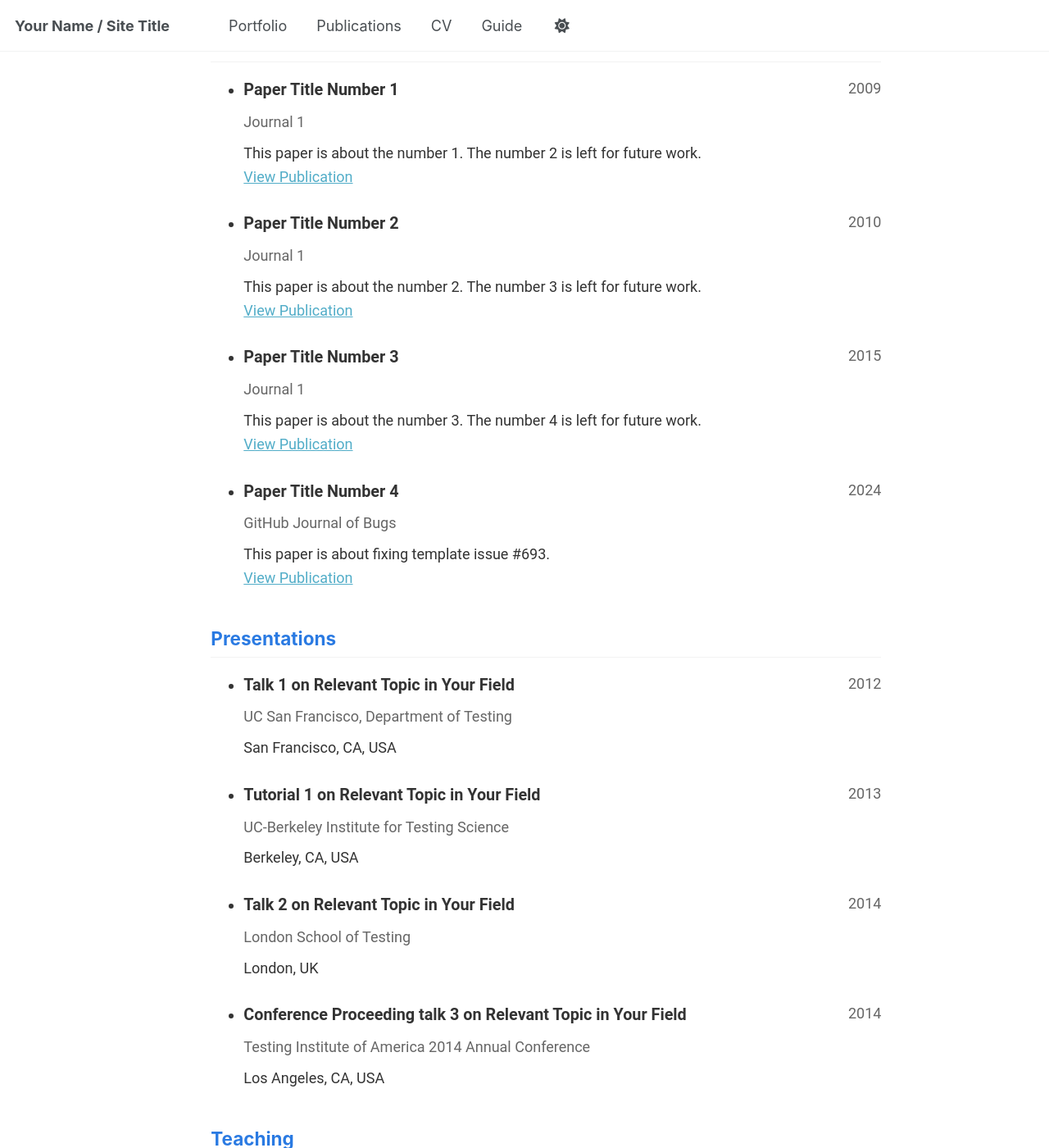
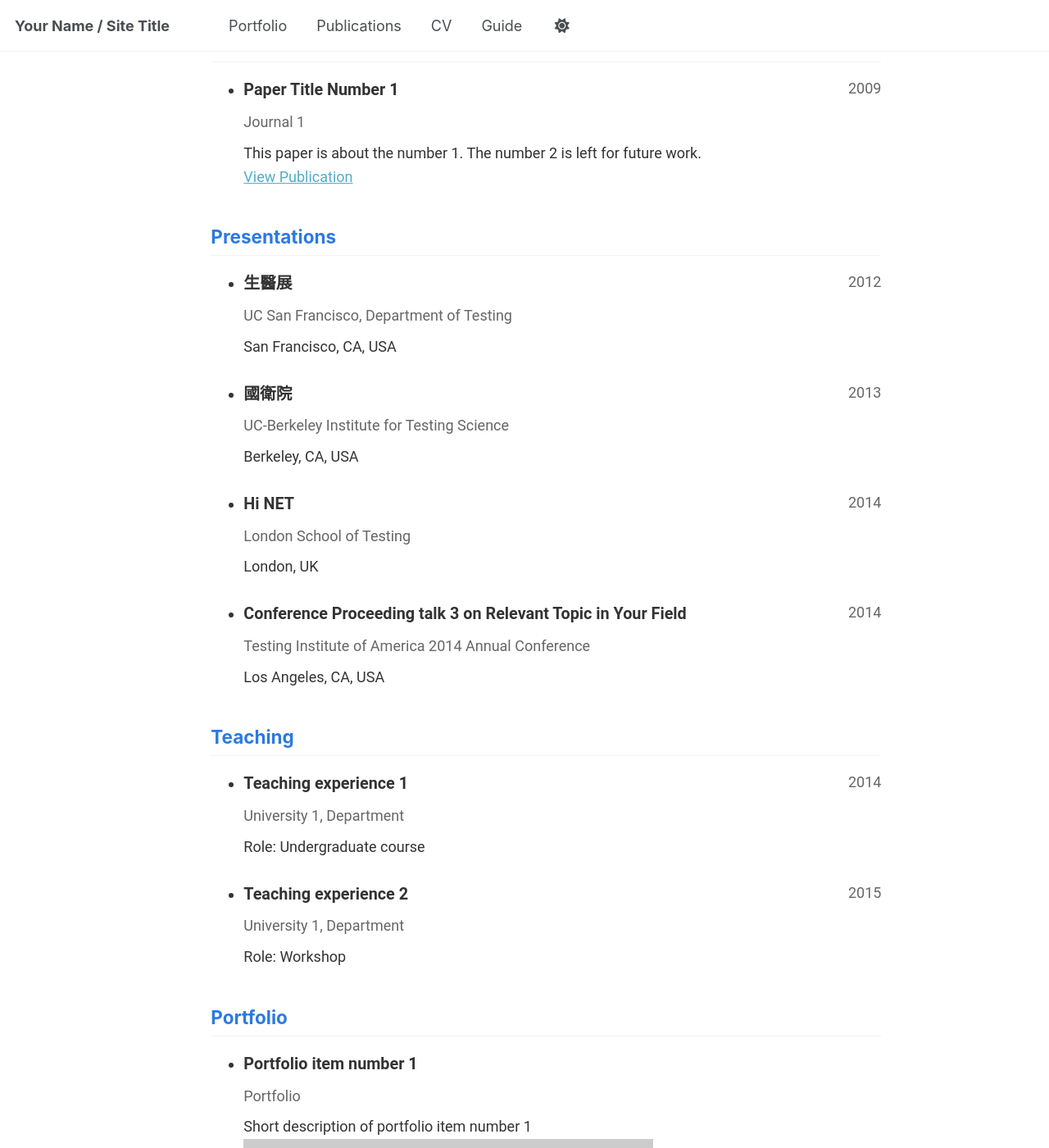
Before and after one commit to novia-aa/novia-aa.github.io, a Jekyll site: the page built from _pages/cv-json.md, in a window 1280 px wide and 1400 px high, scrolled down 843 px. Shown: the whole window at 82% size. Built offline with Jekyll 4.4.1, drawn with Linux system fonts in a browser that asks for light colours; a script that is not in the unit is left out; some of the changed text lies outside the part shown.

Commit message:
Update cv.json

```diff
--- a/_data/cv.json
+++ b/_data/cv.json
@@ -1,29 +1,19 @@
 {
   "basics": {
-    "name": "Your Sidebar Name",
-    "email": "none@example.org",
+    "name": "Yu-Tong Chuang",
+    "email": "chuan120@umn.edu",
     "phone": "",
     "website": "https://academicpages.github.io",
     "summary": "Currently employed at Red Brick University. Short biography for the left-hand sidebar",
     "location": {
       "address": "",
       "postalCode": "",
-      "city": "Earth",
+      "city": "MN, US",
       "countryCode": "US",
       "region": ""
     },
     "profiles": [
-      {
-        "network": "Google Scholar",
-        "username": "",
-        "url": "https://scholar.google.com/citations?user=PS_CX0AAAAAJ"
-      },
-      {
-        "network": "ORCID",
-        "username": "",
-        "url": "http://orcid.org/yourorcidurl"
-      },
-      {
+        {
         "network": "GitHub",
         "username": "academicpages",
         "url": "https://github.com/academicpages"
@@ -34,10 +24,10 @@
   "education": [
     {
       "institution": "GitHub University",
-      "area": "Ph.D in Version Control Theory",
+      "area": "M.S in Conputer Science",
       "studyType": "",
       "startDate": "",
-      "endDate": "2018",
+      "endDate": "2026",
       "gpa": null,
       "courses": []
     },
@@ -71,46 +61,25 @@
       "releaseDate": "2009-10-01",
       "website": "http://academicpages.github.io/files/paper1.pdf",
       "summary": "This paper is about the number 1. The number 2 is left for future work."
-    },
-    {
-      "name": "Paper Title Number 2",
-      "publisher": "Journal 1",
-      "releaseDate": "2010-10-01",
-      "website": "http://academicpages.github.io/files/paper2.pdf",
-      "summary": "This paper is about the number 2. The number 3 is left for future work."
-    },
-    {
-      "name": "Paper Title Number 3",
-      "publisher": "Journal 1",
-      "releaseDate": "2015-10-01",
-      "website": "http://academicpages.github.io/files/paper3.pdf",
-      "summary": "This paper is about the number 3. The number 4 is left for future work."
-    },
-    {
-      "name": "Paper Title Number 4",
-      "publisher": "GitHub Journal of Bugs",
-      "releaseDate": "2024-02-17",
-      "website": "http://academicpages.github.io/files/paper3.pdf",
-      "summary": "This paper is about fixing template issue #693."
     }
   ],
   "presentations": [
     {
-      "name": "Talk 1 on Relevant Topic in Your Field",
+      "name": "生醫展",
       "event": "UC San Francisco, Department of Testing",
       "date": "2012-03-01",
       "location": "San Francisco, CA, USA",
       "description": ""
     },
     {
-      "name": "Tutorial 1 on Relevant Topic in Your Field",
+      "name": "國衛院",
       "event": "UC-Berkeley Institute for Testing Science",
       "date": "2013-03-01",
       "location": "Berkeley, CA, USA",
       "description": ""
     },
     {
-      "name": "Talk 2 on Relevant Topic in Your Field",
+      "name": "Hi NET",
       "event": "London School of Testing",
       "date": "2014-02-01",
       "location": "London, UK",
```
